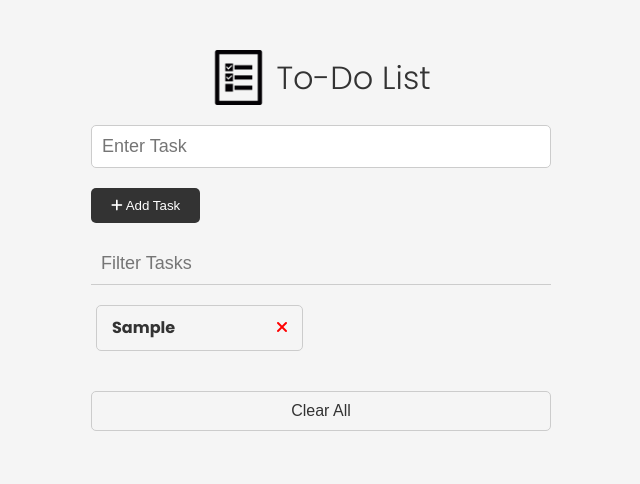
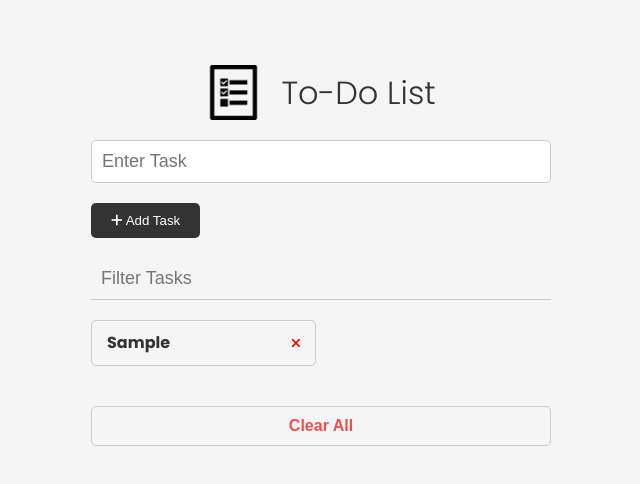
Before and after one commit to letsdevOnline/to-do-list, a plain HTML site: page index.html in a window 1280 px wide. Both pictures are taken after typing "Sample" into the empty fields and a click on the button "Add Task". Shown: the whole page, without its empty margins (319-959 px from the left). Drawn offline with Linux system fonts and the light colour scheme.

Commit message:
reCode everything for a clean Code
used grid flex

```diff
--- a/index.html
+++ b/index.html
@@ -20,15 +20,9 @@
         <img src="images/to-do.png" alt="to-do logo" />
         <h1>To-Do List</h1>
       </header>
-      <form id="item-form">
+      <form id="form">
         <div class="form-control">
-          <input
-            type="text"
-            class="form-input"
-            id="item-input"
-            name="item"
-            placeholder="Enter Task"
-          />
+          <input type="text"  id="input" name="item" placeholder="Enter Task" />
         </div>
         <div class="form-control">
           <button type="submit" class="btn">
@@ -38,42 +32,12 @@
       </form>
 
       <div class="filter">
-        <input
-          type="text"
-          class="form-input-filter"
-          id="filter"
-          placeholder="Filter Tasks"
-        />
+        <input type="text" id="filter" placeholder="Filter Tasks"/>
       </div>
+      <ul id="items" >
 
-      <ul id="item-list" class="items">
-        <!-- <li>
-          Apples
-          <button class="remove-item btn-link text-red">
-            <i class="fa-solid fa-xmark"></i>
-          </button>
-        </li>
-        <li>
-          Orange Juice
-          <button class="remove-item btn-link text-red">
-            <i class="fa-solid fa-xmark"></i>
-          </button>
-        </li>
-        <li>
-          Oreos
-          <button class="remove-item btn-link text-red">
-            <i class="fa-solid fa-xmark"></i>
-          </button>
-        </li>
-        <li>
-          Milk
-          <button class="remove-item btn-link text-red">
-            <i class="fa-solid fa-xmark"></i>
-          </button>
-        </li> -->
       </ul>
-
-      <button id="clear" class="btn-clear">Clear All</button>
+      <button id="clear">Clear All</button>
     </div>
 
     <script src="script.js"></script>
--- a/script.js
+++ b/script.js
@@ -1,77 +1,69 @@
-const form = document.querySelector("#item-form");
-const input = document.querySelector("#item-input");
-const uList = document.querySelector("#item-list");
 const clear = document.querySelector("#clear");
-const close = document.querySelectorAll(".remove-item");
+const uList = document.querySelector("#items");
 const filter = document.querySelector("#filter");
+const form = document.querySelector("#form");
+const input = document.querySelector("#input");
+
+//clear button Activate
+function onClear() {
+   uList.innerHTML = ``;
+   check();
+}
+clear.addEventListener("click", onClear);
+
+//remove each item by click the x icon
+
+function removeItem(e) {
+   if (e.target.parentElement.classList.contains("remove-item")) {
+      e.target.parentElement.parentElement.remove();
+   }
+   check();
+}
+uList.addEventListener("click", removeItem);
+
+//--------check if there is no tasks delete clear n filter----
+function check() {
+   const li = uList.querySelectorAll("li");
+   if (li.length == 0) {
+      clear.style.display = "none";
+      filter.style.display = "none";
+   } else {
+      clear.style.display = "block";
+      filter.style.display = "block";
+   }
+}
+check();
+
+// ---------------add item when submit-------------------
 
 function onSubmit(e) {
    e.preventDefault();
-
-   // if input empty retry
-
-   if (input.value === "") {
-      alert("enter something");
+   if (input.value == ``) {
+      alert("Enter a Task first");
       return;
    }
-   //create Li
    const li = document.createElement("li");
    li.appendChild(document.createTextNode(input.value));
-   //create button
+   // add button
    const button = createButton("remove-item btn-link text-red");
-   //create icon
+   // append icon to button
    const icon = createIcon("fa-solid fa-xmark");
-   //append child
    button.appendChild(icon);
-   //append button to li
+   // append to to li
    li.appendChild(button);
-   //add everything to page
-
+   // append li to ul
    uList.appendChild(li);
-   check(); // after we add li , we check that it !== 0 then run the f
-   input.value = "";
+   input.value = ""; // clear input
+   check();
 }
-
 function createButton(classes) {
    const button = document.createElement("button");
-   button.className = classes;
+   button.classList = classes;
    return button;
 }
 function createIcon(classes) {
    const icon = document.createElement("i");
-   icon.className = classes;
+   icon.classList = classes;
    return icon;
 }
-
 form.addEventListener("submit", onSubmit);
-
-// ----------------------------clear all--------------
-function onClick() {
-   uList.innerHTML = ``;
-   check();
-}
-clear.addEventListener("click", onClick);
-
-// ----------------- remove each item----------------
-
-function removeItem(e) {
-   if (e.target.parentElement.classList.contains("remove-item")) {
-      e.target.parentElement.parentElement.remove();
-      check();
-   }
-}
-uList.addEventListener("click", removeItem);
-
-//----------------when clear all , delete filter -----------
-
-function check() {
-   const listLi = uList.querySelectorAll("li");
-   if (listLi.length == 0) {
-      filter.style.display = "none";
-      clear.style.display = "none";
-   } else {
-      filter.style.display = "block";
-      clear.style.display = "block";
-   }
-}
-check();
--- a/style.css
+++ b/style.css
@@ -14,122 +14,116 @@ body {
   line-height: 1.5;
   color: #333;
   background-color: #f5f5f5;
+  height: 100vh;
+}
+.container{
+  max-width: 500px;
+  padding: 20px;
+  display: flex;
+  margin: auto;
+  flex-direction: column;
+  margin-top: 45px;
 }
 
-header {
+header{
   display: flex;
   justify-content: center;
   align-items: center;
   margin-bottom: 20px;
 
-
+  h1{
+    display: inline;
+    font-weight: 300;
+    margin-left: 20px;
+  }
   img{
     width: 55px;
   }
 }
 
-header h1 {
-  font-weight: 300;
-  margin-left: 10px;
-}
-
-.container {
-  max-width: 500px;
-  margin: 30px auto;
-  padding: 20px;
-}
-
-/* Form & Input */
-.form-input {
+form{
+  input{
     width: 100%;
+    padding: 10px;
+    margin-bottom: 5px;
+    border: 1px solid #ccc;
     font-size: 18px;
     margin-bottom: 20px;
-  padding: 10px;
-  border: 1px solid #ccc;
     border-radius: 5px;
     outline: none;
   }
 
-.form-control{
-    display: inline;
-
-}
-.form-input-filter {
-  margin-top: 20px;
-  width: 100%;
-  font-size: 18px;
-  margin-bottom: 20px;
-  padding: 10px;
-  border: none;
-  border-bottom: 1px solid #ccc;
-  background: transparent;
-  outline: none;
-}
-
-/* Buttons */
-.btn {
-  background-color: #333;
+  .btn{
+    background: #333;
     color: #fff;
     border: none;
     border-radius: 5px;
+    cursor: pointer;
     padding: 10px 20px;
+    margin-bottom: 20px;
+  }
+}
+
+.filter{
+  input{
+    width: 100%;
+    padding: 10px;
+    margin-bottom: 5px;
+    border: none;
+    border-bottom: 1px solid #ccc;
+    font-size: 18px;
+    margin-bottom: 20px;
+    outline: none;
+    background-color: transparent;
+
+  }
+}
+
+#clear{
+  padding: 10px;
+  border: 1px solid #ccc;
+  font-size: 16px;
+  background-color: transparent;
+  border-radius: 5px;
+  cursor: pointer;
+color : #eb1010b6;
+font-weight: 700;}
+
+
+ul{
+  display: grid;
+  gap : 20px 10px;
+  grid-template-columns: 1fr 1fr;
+  margin-bottom: 40px;
+
+  li{
+    list-style-type: none;
+    border : 1px solid #ccc;
+    border-radius: 5px;
+    padding: 10px 15px;
+    display: flex;
+    font-weight: 900;
+    justify-content: space-between;
+
+    button{
+      border: none;
+      background: transparent;
+
+      i{
+        color: red;
         cursor: pointer;
       }
-
-.btn:hover {
-  background-color: #444;
+    }
+  }
 }
 
-.btn-link {
-  font-size: 16px;
-  background-color: transparent;
-  color: #333;
-  border: none;
-  padding: 0;
-  cursor: pointer;
-}
 
-.btn-clear {
-  margin-top: 20px;
-  width: 100%;
-  font-size: 16px;
-  background-color: transparent;
-  color: #333;
-  border: 1px solid #ccc;
-  border-radius: 5px;
-  padding: 10px 20px;
-  cursor: pointer;
-}
+/* -----------------media -------------------*/
 
-.btn-clear:hover {
-  background-color: #f1f1f1;
-}
-
-.text-red {
-  color: red;
-}
-
-/* Items */
-
-.items {
-  margin-top: 20px;
-  display: flex;
-  flex-wrap: wrap;
-}
-
-.items li {
-  display: flex;
-  justify-content: space-between;
-  width: 45%;
-  border: 1px solid #ccc;
-  border-radius: 5px;
-  padding: 10px 15px;
-  margin: 0 5px 20px;
-  font-weight: 700;
-}
-
-@media (max-width: 500px) {
-  .items li {
-    width: 100%;
+@media(max-width:500px){
+  ul{
+      grid-template-columns: 1fr;
+    gap: 10px;
+    margin-bottom: 35px;
   }
 }
```
Lines whose indentation alone changed are shown as unchanged.
